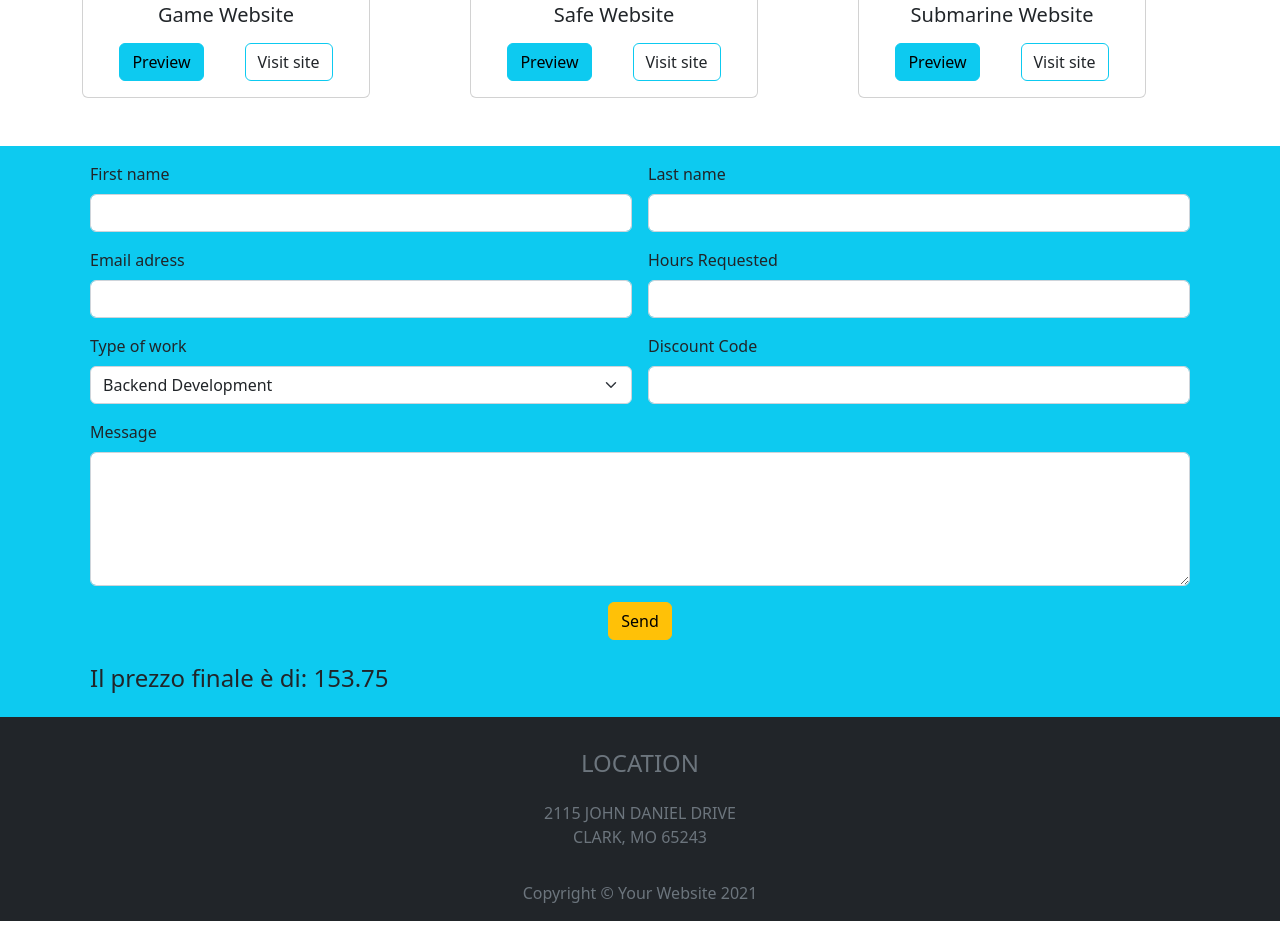
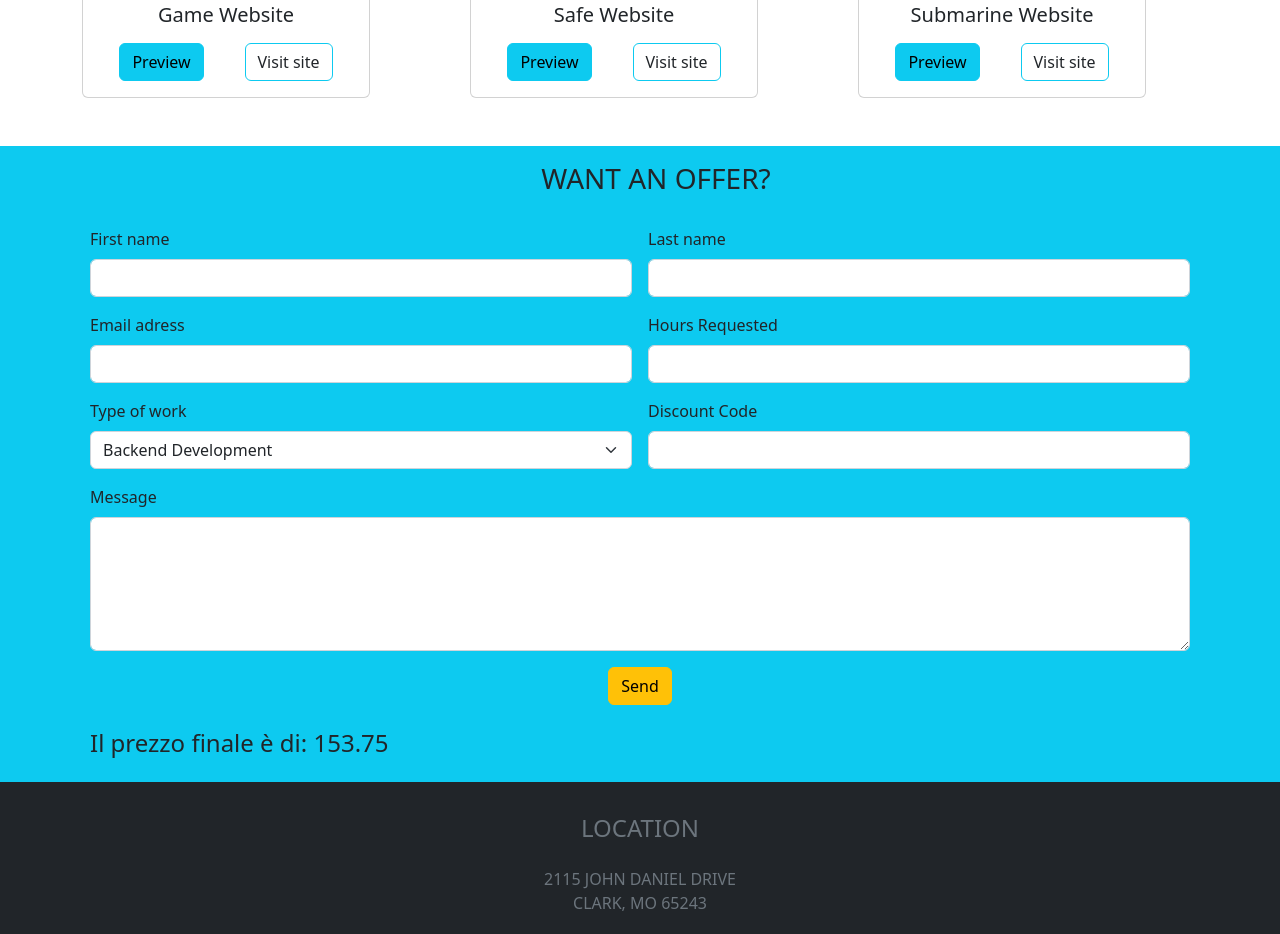
Before and after one commit to adelademarku/bootstrap-html-freelancer, a plain HTML site: page index.html in a window 1280 px wide. Shown: the part 1151-2085 px from the top of the page. Drawn offline with nearby package versions, Linux system fonts and the light colour scheme.

Commit message:
aggiunto text secondo container main

```diff
--- a/index.html
+++ b/index.html
@@ -164,8 +164,9 @@
 
             <div class="container">
 
+                <form class="row g-3 m-0">
+                    <h3 class="text-center m-3">WANT AN OFFER?</h3>
 
-                <form class="row g-3 m-0">
                     <div class="col-6 col-md-6">
                         <label for="inputName" class="form-label">First name</label>
                         <input type="text" class="form-control" id="inputName">
```
